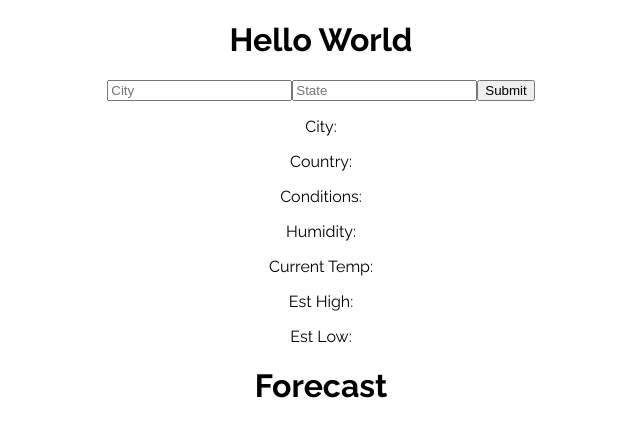
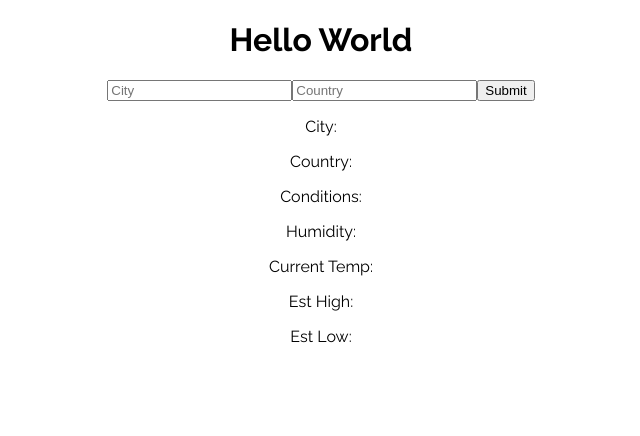
Before and after one commit to Alee2117/weather-app, a React (Create React App) app: page / in a window 1280 px wide. Shown: the top 436 px of the page, without its empty margins (319-959 px from the left). Built offline with nearby package versions, Linux system fonts and the light colour scheme; no server answers.

Commit message:
Fixed sloppy code & calling API upon page load

```diff
--- a/src/App.js
+++ b/src/App.js
@@ -1,18 +1,14 @@
-import React, { Component } from "react";
+import React from "react";
 import styles from "./App.module.css";
 import Weather from "./Components/Weather/Weather";
-import Forecast from "./Components/Forecast/Forecast";
 
-class App extends Component {
-  render() {
+const App = () => {
   return (
     <div className={styles.App}>
       <h1>Hello World</h1>
       <Weather />
-        <Forecast />
     </div>
   );
-  }
-}
+};
 
 export default App;
--- a/src/Components/Forecast/Forecast.js
+++ /dev/null
@@ -1,11 +0,0 @@
-import React from "react";
-
-const Forecast = () => {
-  return (
-    <div>
-      <h1>Forecast</h1>
-    </div>
-  );
-};
-
-export default Forecast;
--- a/src/Components/Weather/Weather.js
+++ b/src/Components/Weather/Weather.js
@@ -10,10 +10,11 @@ class Weather extends Component {
     tempMax: "",
     currentTemp: "",
     humidity: "",
-    conditions: ""
+    conditions: "",
+    weather: null
   };
 
-  componentDidMount() {
+  getWeather() {
     const API_KEY = "e6fa7fb8ebd4360f3b425e454668c79b";
     axios
       .get(
@@ -36,7 +37,12 @@ class Weather extends Component {
       .catch(err => {
         console.error(err);
       });
-    // this.btnHandler = this.btnHandler.bind(this);
+  }
+
+  componentDidMount() {
+    if (this.state.weather) {
+      this.getWeather();
+    }
   }
 
   handleChange = e => {
@@ -48,8 +54,7 @@ class Weather extends Component {
 
   handleSubmit = e => {
     e.preventDefault();
-    this.componentDidMount();
-    console.log(this.state);
+    this.getWeather();
   };
   render() {
     return (
@@ -61,7 +66,7 @@ class Weather extends Component {
             placeholder="City"
             onChange={this.handleChange}
           />
-          <input type="text" placeholder="State" />
+          <input type="text" placeholder="Country" />
           <button type="submit">Submit</button>
         </form>
         <p>City: {this.state.city}</p>
```
Lines whose indentation alone changed are shown as unchanged.
